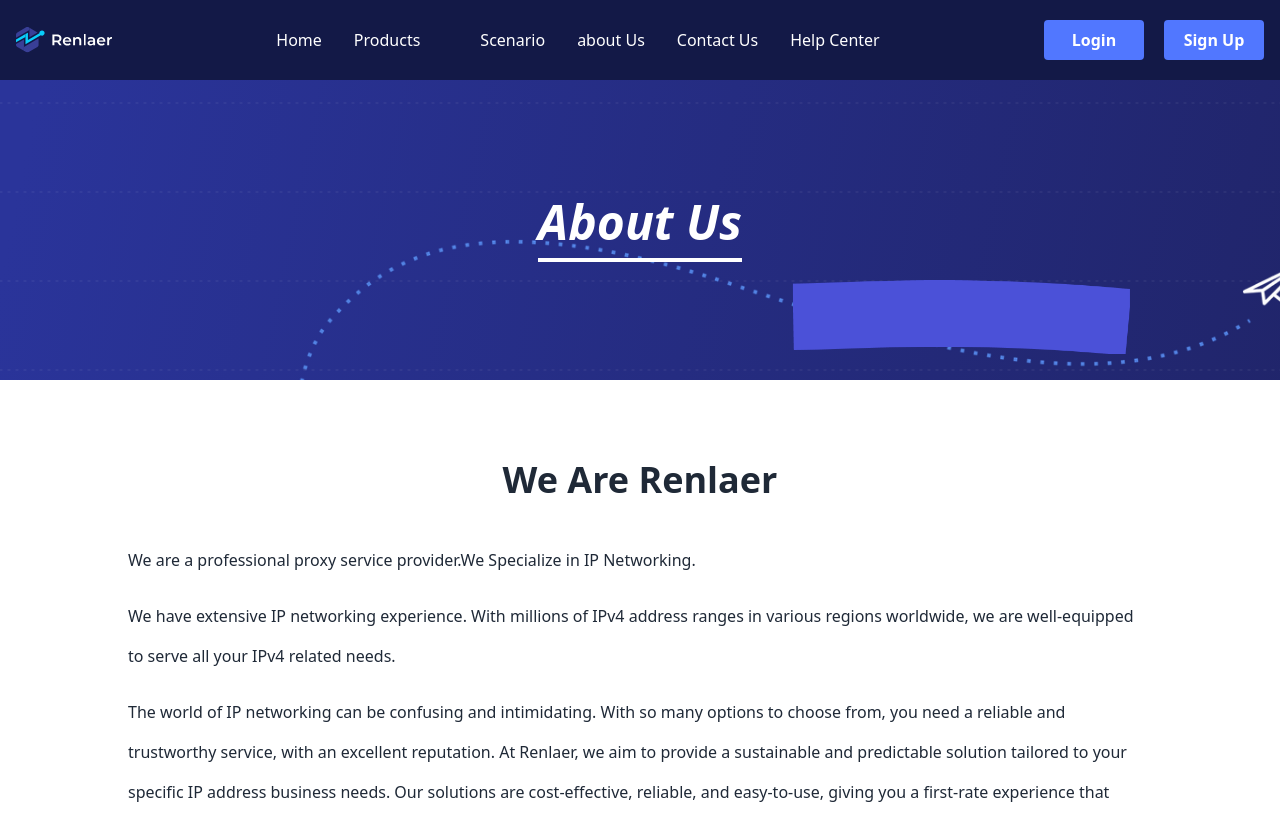
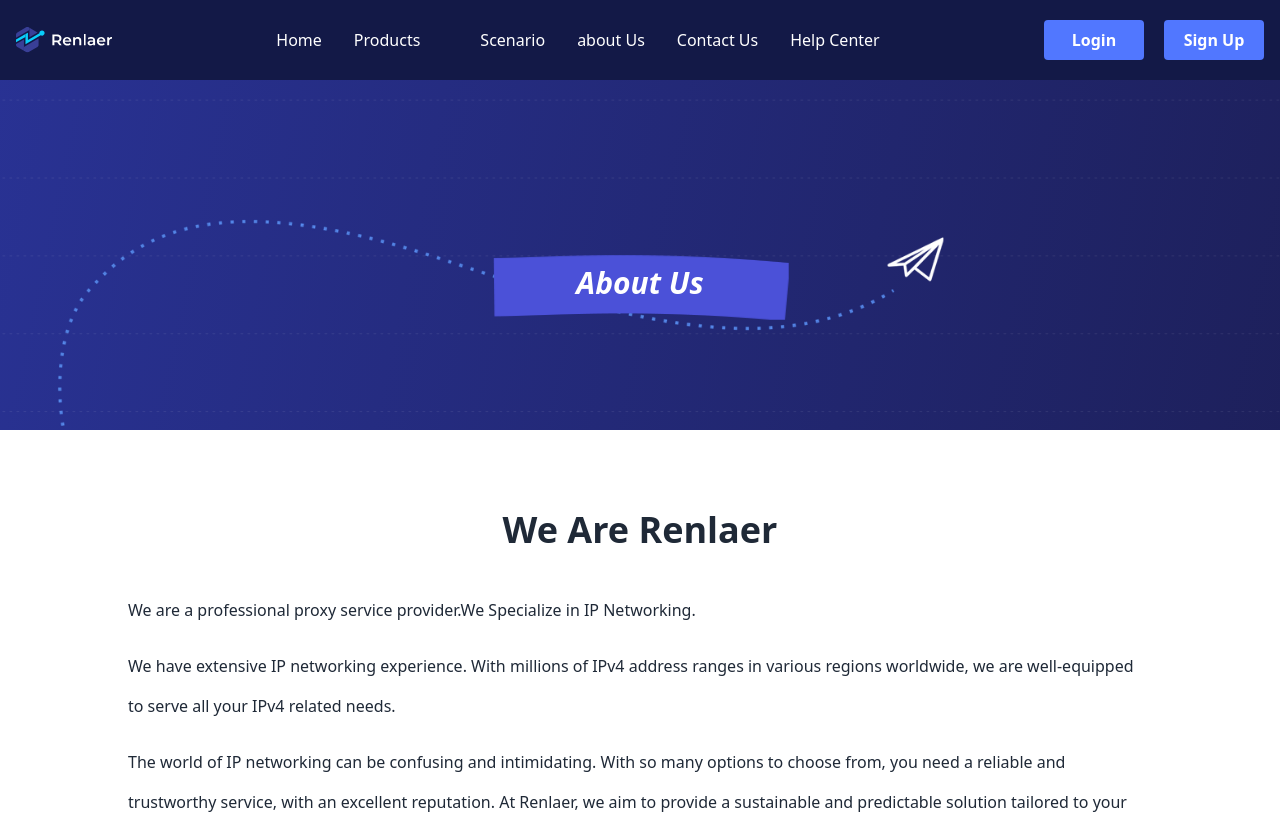
Before and after one commit to remontripura/renlaer-front-end, a React (Vite) app: page /aboutUs in a window 1280 px wide. Shown: the top 814 px of the page. Built offline with nearby package versions, Linux system fonts and the light colour scheme; some icons are missing.

Commit message:
banner update

```diff
--- a/src/components/Banner.jsx
+++ b/src/components/Banner.jsx
@@ -4,15 +4,16 @@
 const Banner = ({ title }) => {
   return (
     <div
-      className="flex justify-center items-center"
+      className="relative"
       style={{
         backgroundImage: `url('${img}')`,
-        height: "300px",
-        backgroundPosition: "cover",
+        height: "350px",
+        backgroundPosition: "center",
         backgroundRepeat: "no-repeat",
+        backgroundSize: "cover"
       }}
     >
-      <h2 className="text-white text-center font-bold text-5xl italic pb-3 border-b-4 border-white">{title}</h2>
+      <h2 className="text-white w-72 text-center font-bold text-3xl italic pb-3 absolute right-0 left-0 mx-auto top-[185px]">{title}</h2>
     </div>
   );
 };
```
